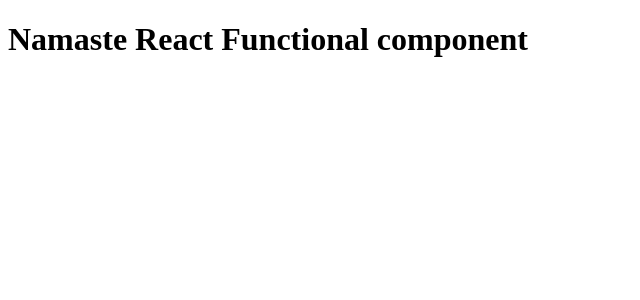
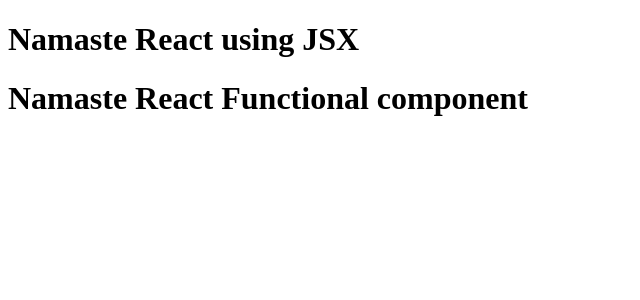
Before and after one commit to manasvishrivastava09/React-Projects, a React (Vite) app: page / in a window 1280 px wide. Shown: the top 300 px of the page, without its empty margins (0-640 px from the left). Built offline with nearby package versions, Linux system fonts and the light colour scheme.

Commit message:
Rendering Title Component inside the heading component

```diff
--- a/App.js
+++ b/App.js
@@ -1,21 +1,16 @@
 import React from 'react';
 import ReactDOM from 'react-dom/client';
 
-//React Element
-const heading = (
+
+const Title = ()=>(
     <h1 className="head" tabIndex="5">
     Namaste React using JSX
     </h1>
     );
 
-//React Component
-//Class Based Component - OLD
-//Functional Component - NEW
-
-//React Functional Component
-
 const HeadingComponent=()=>(
     <div id="container">
+        <Title/>
         <h1>Namaste React Functional component</h1>
     </div>
 
```
